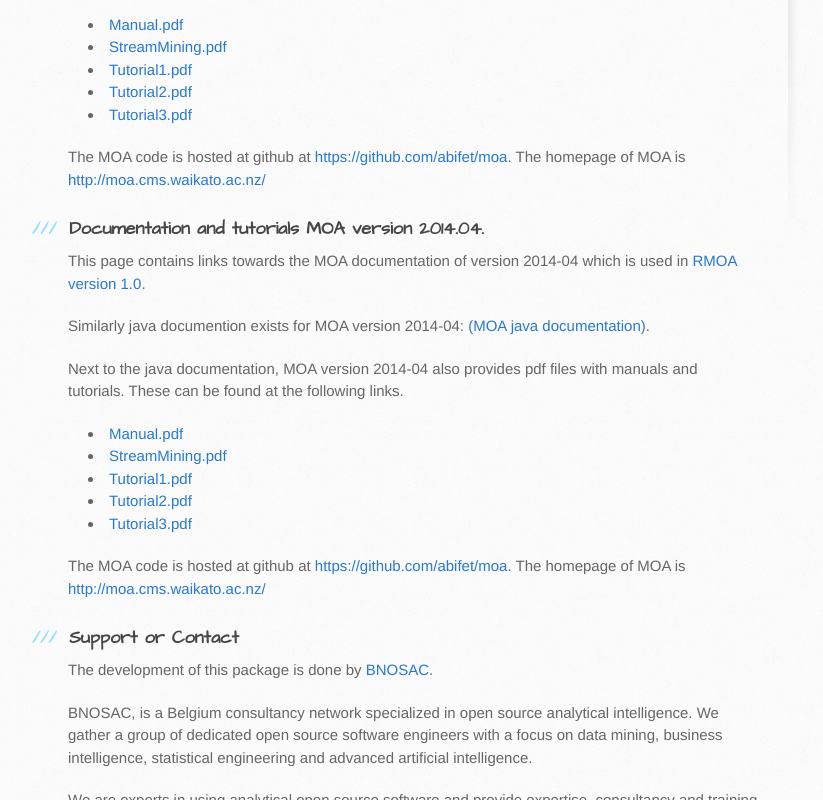
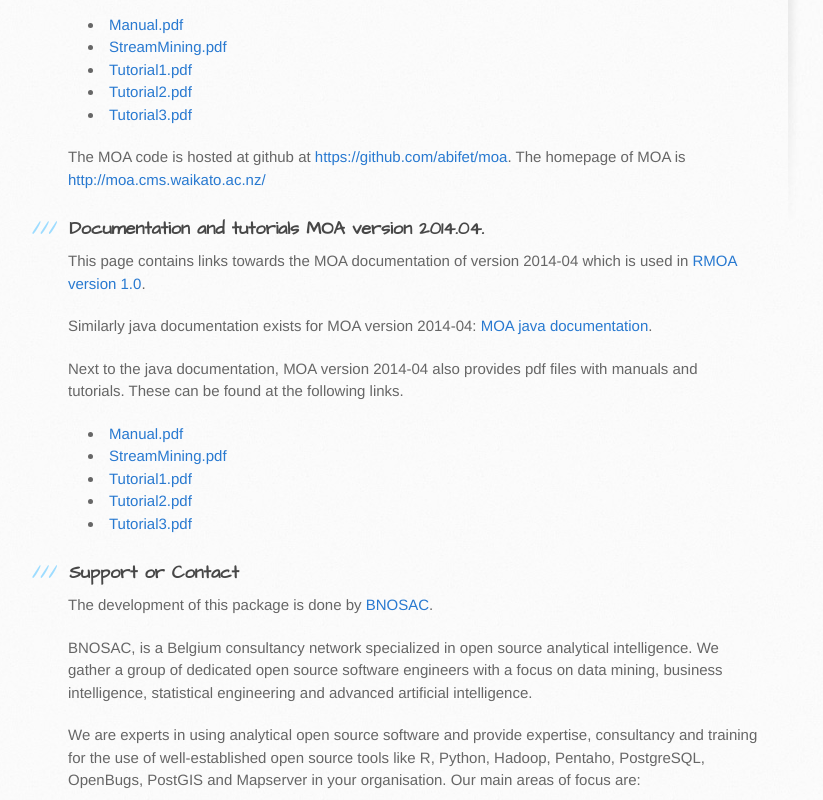
Before and after one commit to jwijffels/RMOA, a plain HTML site: page index.html in a window 1280 px wide. Shown: the part 551-1351 px from the top of the page, without its empty margins (102-925 px from the left). Drawn offline with Linux system fonts and the light colour scheme.

Commit message:
documentation of MOA

```diff
--- a/index.html
+++ b/index.html
@@ -55,7 +55,7 @@
 
 <p>This page contains links towards the MOA documentation of version 2014-04 which is used in <a href="https://github.com/jwijffels/RMOA">RMOA version 1.0</a>.</p>
 
-<p>Similarly java documention exists for MOA version 2014-04: <a href="MOA_2014_04/doc/apidocs/index.html">(MOA java documentation)</a>.</p>
+<p>Similarly java documentation exists for MOA version 2014-04: <a href="MOA_2014_04/doc/apidocs/index.html">MOA java documentation</a>.</p>
 <p>
 Next to the java documentation, MOA version 2014-04 also provides pdf files with manuals and tutorials. These can be found at the following links.
 <ul type="pdffiles">
@@ -65,10 +65,6 @@
  <li><a href="MOA_2014_04/doc/pdf/Tutorial2.pdf">Tutorial2.pdf</a></li>
  <li><a href="MOA_2014_04/doc/pdf/Tutorial3.pdf">Tutorial3.pdf</a></li>
 </ul>
-</p>
-<p>
-The MOA code is hosted at github at <a href="https://github.com/abifet/moa">https://github.com/abifet/moa</a>. The homepage of MOA is
-<a href="http://moa.cms.waikato.ac.nz/">http://moa.cms.waikato.ac.nz/</a>
 </p>
 
 
```
